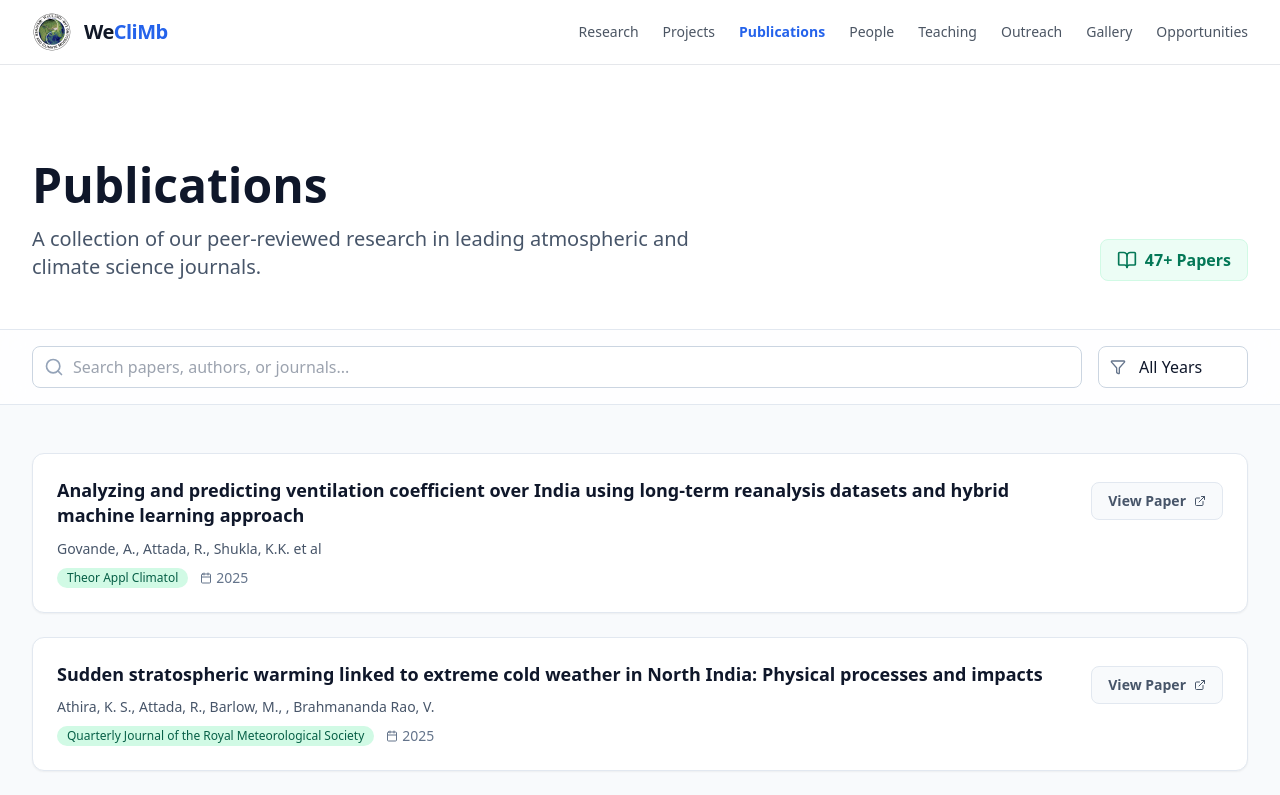
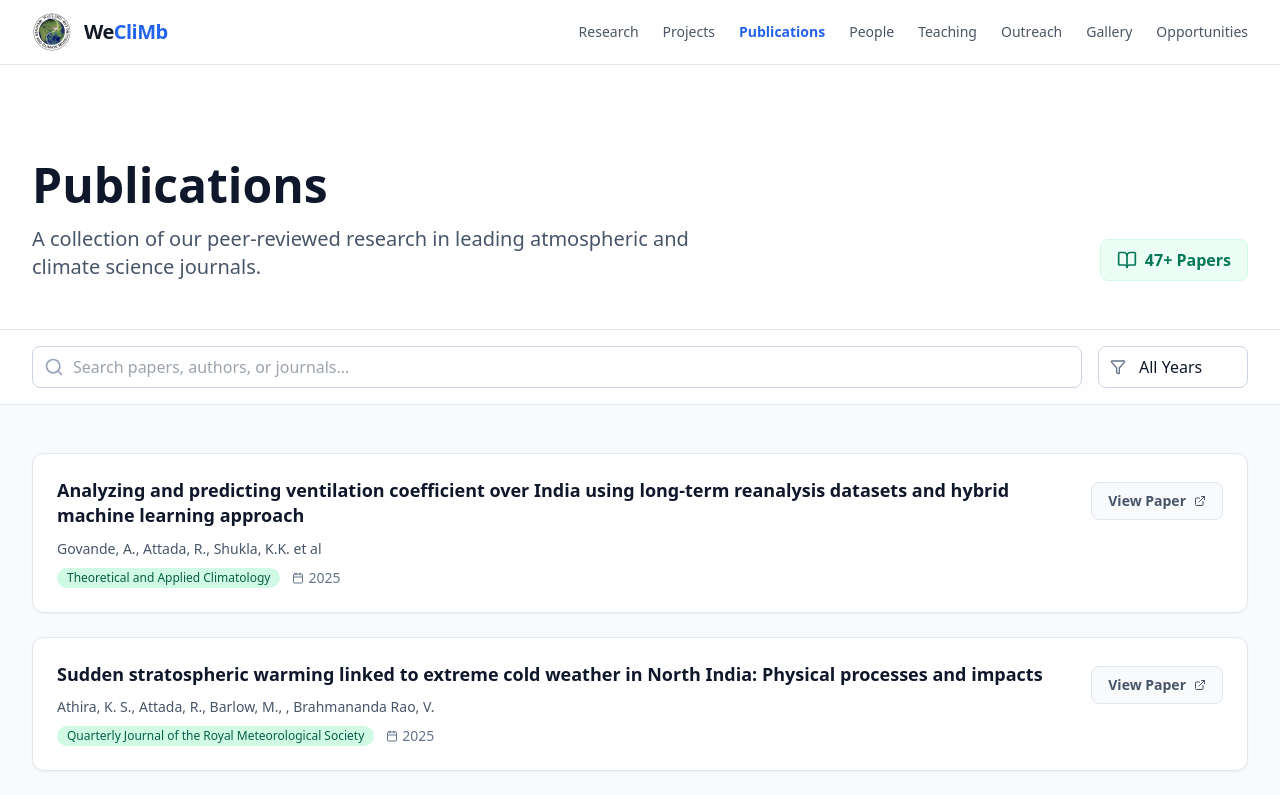
Before and after one commit to WeCliMLab/Website, a Next.js app: page /publications in a window 1280 px wide. Shown: the top 795 px of the page. Built offline with nearby package versions, Linux system fonts and the light colour scheme.

Commit message:
Updated publication page.tsx

```diff
--- a/src/app/publications/page.tsx
+++ b/src/app/publications/page.tsx
@@ -12,7 +12,7 @@ const publicationsData = [
     year: 2025,
     title: "Analyzing and predicting ventilation coefficient over India using long-term reanalysis datasets and hybrid machine learning approach",
     authors: "Govande, A., Attada, R., Shukla, K.K. et al",
-    journal: "Theor Appl Climatol",
+    journal: "Theoretical and Applied Climatology",
     doi: "https://doi.org/10.1007/s00704-025-05845-w"
   },
   {
```
